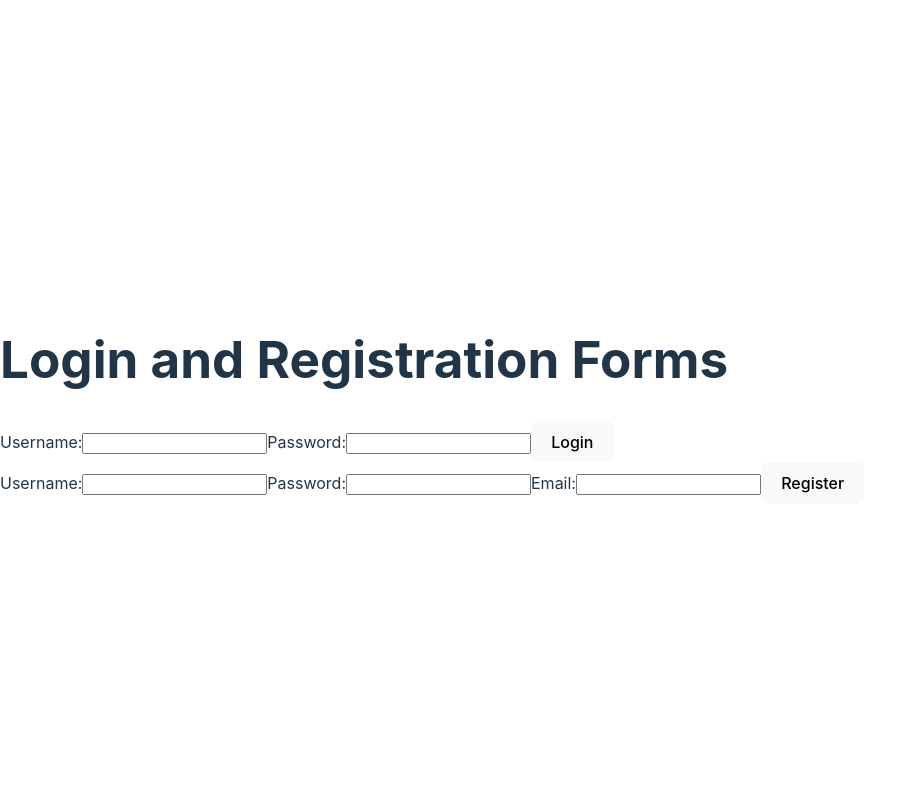
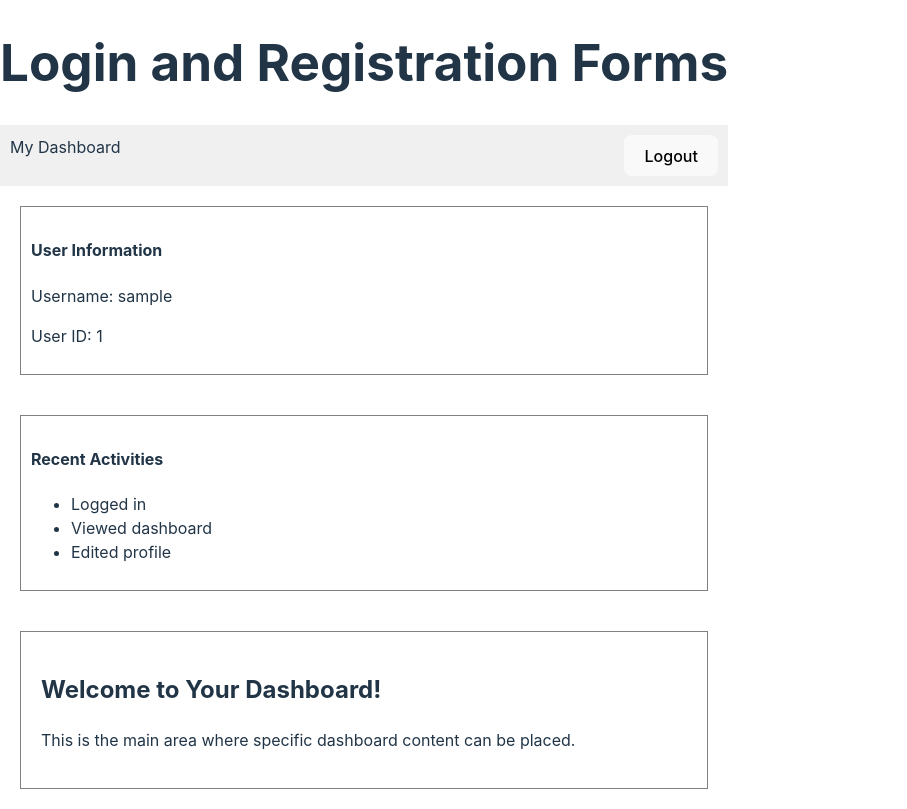
Before and after one commit to DavAnders/odin-blogapi, a React (Vite) app in the folder frontend/: page /dashboard in a window 1280 px wide. Shown: the whole page, without its empty margins (0-907 px from the left). Built offline with nearby package versions, Linux system fonts and the light colour scheme; sample sign-in values are in the browser's storage.

Commit message:
Add more pages to test api

```diff
--- a/frontend/package.json
+++ b/frontend/package.json
@@ -10,6 +10,7 @@
     "preview": "vite preview"
   },
   "dependencies": {
+    "jwt-decode": "^4.0.0",
     "react": "^18.2.0",
     "react-dom": "^18.2.0",
     "react-router-dom": "^6.23.1"
--- a/frontend/src/App.jsx
+++ b/frontend/src/App.jsx
@@ -1,14 +1,35 @@
+import {
+  BrowserRouter as Router,
+  Route,
+  Routes,
+  Navigate,
+} from "react-router-dom";
 import LoginForm from "./loginForm";
 import RegistrationForm from "./registerForm";
+import Dashboard from "./dashboard";
 import "./App.css";
 
 function App() {
+  // Simple function to check if user is authenticated
+  const isAuthenticated = () => !!localStorage.getItem("token");
+
   return (
-    <div>
-      <h1>Login and Registration Forms</h1>
-      <LoginForm />
-      <RegistrationForm />
-    </div>
+    <Router>
+      <div>
+        <h1>Login and Registration Forms</h1>
+        <Routes>
+          <Route path="/login" element={<LoginForm />} />
+          <Route path="/register" element={<RegistrationForm />} />
+          <Route
+            path="/dashboard"
+            element={
+              isAuthenticated() ? <Dashboard /> : <Navigate to="/login" />
+            }
+          />
+          <Route path="*" element={<Navigate to="/login" />} />
+        </Routes>
+      </div>
+    </Router>
   );
 }
 
--- /dev/null
+++ b/frontend/src/dashboard.jsx
@@ -0,0 +1,83 @@
+import { jwtDecode } from "jwt-decode";
+import { useNavigate } from "react-router-dom";
+
+const Navbar = () => {
+  const navigate = useNavigate();
+
+  const handleLogout = () => {
+    localStorage.removeItem("token");
+    navigate("/login");
+  };
+
+  return (
+    <div
+      style={{
+        padding: "10px",
+        backgroundColor: "#f0f0f0",
+        display: "flex",
+        justifyContent: "space-between",
+      }}
+    >
+      <span>My Dashboard</span>
+      <button onClick={handleLogout}>Logout</button>
+    </div>
+  );
+};
+
+const UserInfo = () => {
+  const token = localStorage.getItem("token");
+  const user = token ? jwtDecode(token) : null; // Correctly using jwt_decode
+
+  return (
+    <div style={{ margin: "20px", padding: "10px", border: "1px solid gray" }}>
+      <h4>User Information</h4>
+      {user ? (
+        <>
+          <p>Username: {user.username}</p>
+          <p>User ID: {user.userId}</p>
+        </>
+      ) : (
+        <p>No user data available.</p>
+      )}
+    </div>
+  );
+};
+
+const RecentActivities = () => {
+  return (
+    <div style={{ margin: "20px", padding: "10px", border: "1px solid gray" }}>
+      <h4>Recent Activities</h4>
+      <ul>
+        <li>Logged in</li>
+        <li>Viewed dashboard</li>
+        <li>Edited profile</li>
+      </ul>
+    </div>
+  );
+};
+
+const MainContent = () => {
+  return (
+    <div style={{ margin: "20px", padding: "20px", border: "1px solid gray" }}>
+      <h2>Welcome to Your Dashboard!</h2>
+      <p>
+        This is the main area where specific dashboard content can be placed.
+      </p>
+    </div>
+  );
+};
+
+const Dashboard = () => {
+  return (
+    <div>
+      <Navbar />
+      <div style={{ display: "flex", flexDirection: "column" }}>
+        <UserInfo />
+        <RecentActivities />
+        <MainContent />
+      </div>
+    </div>
+  );
+};
+
+export default Dashboard;
--- a/frontend/src/loginForm.jsx
+++ b/frontend/src/loginForm.jsx
@@ -1,11 +1,15 @@
 import { useState } from "react";
+import { useNavigate } from "react-router-dom";
 
 function LoginForm() {
   const [username, setUsername] = useState("");
   const [password, setPassword] = useState("");
+  const [error, setError] = useState("");
+  const navigate = useNavigate();
 
   const handleLogin = async (event) => {
     event.preventDefault();
+    setError("");
     try {
       const response = await fetch(import.meta.env.VITE_API_URL + "/login", {
         method: "POST",
@@ -17,13 +21,14 @@ function LoginForm() {
       const data = await response.json();
       if (response.ok) {
         console.log("Login Successful:", data);
-        // Handle successful login (storing the token, redirecting the user)
+        localStorage.setItem("token", data.token);
+        navigate("/dashboard");
       } else {
-        console.error("Login Failed:", data);
-        // Handle errors (showing an error message to the user)
+        setError(data.message || "Login failed. Please try again."); // Backend error messages
       }
     } catch (error) {
       console.error("Error during login:", error);
+      setError("Network error, please try again later.");
     }
   };
 
@@ -46,6 +51,7 @@ function LoginForm() {
         />
       </label>
       <button type="submit">Login</button>
+      {error && <p style={{ color: "red" }}>{error}</p>}
     </form>
   );
 }
--- a/frontend/src/registerForm.jsx
+++ b/frontend/src/registerForm.jsx
@@ -1,9 +1,11 @@
 import { useState } from "react";
+import { useNavigate } from "react-router-dom";
 
 function RegistrationForm() {
   const [username, setUsername] = useState("");
   const [password, setPassword] = useState("");
   const [email, setEmail] = useState("");
+  const navigate = useNavigate();
 
   const handleRegister = async (event) => {
     event.preventDefault();
@@ -18,6 +20,8 @@ function RegistrationForm() {
       const data = await response.json();
       if (response.ok) {
         console.log("Registration Successful:", data);
+        localStorage.setItem("token", data.token); // Store the token in localStorage
+        navigate("/dashboard"); // Redirect to the dashboard
       } else {
         console.error("Registration Failed:", data);
       }
```
Also changed, not shown: 1 other file (tests, documents, lock files or other folders).
